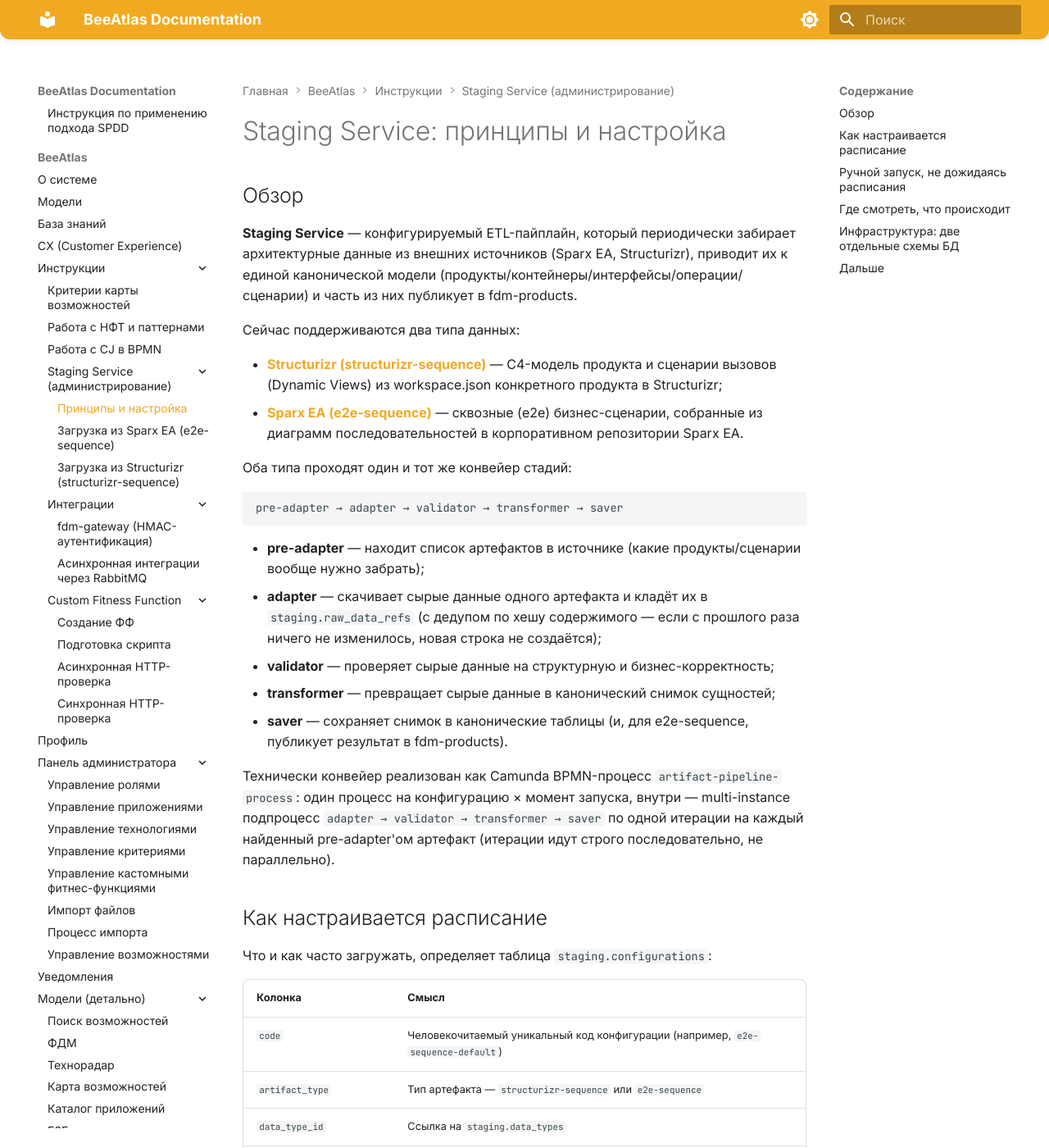
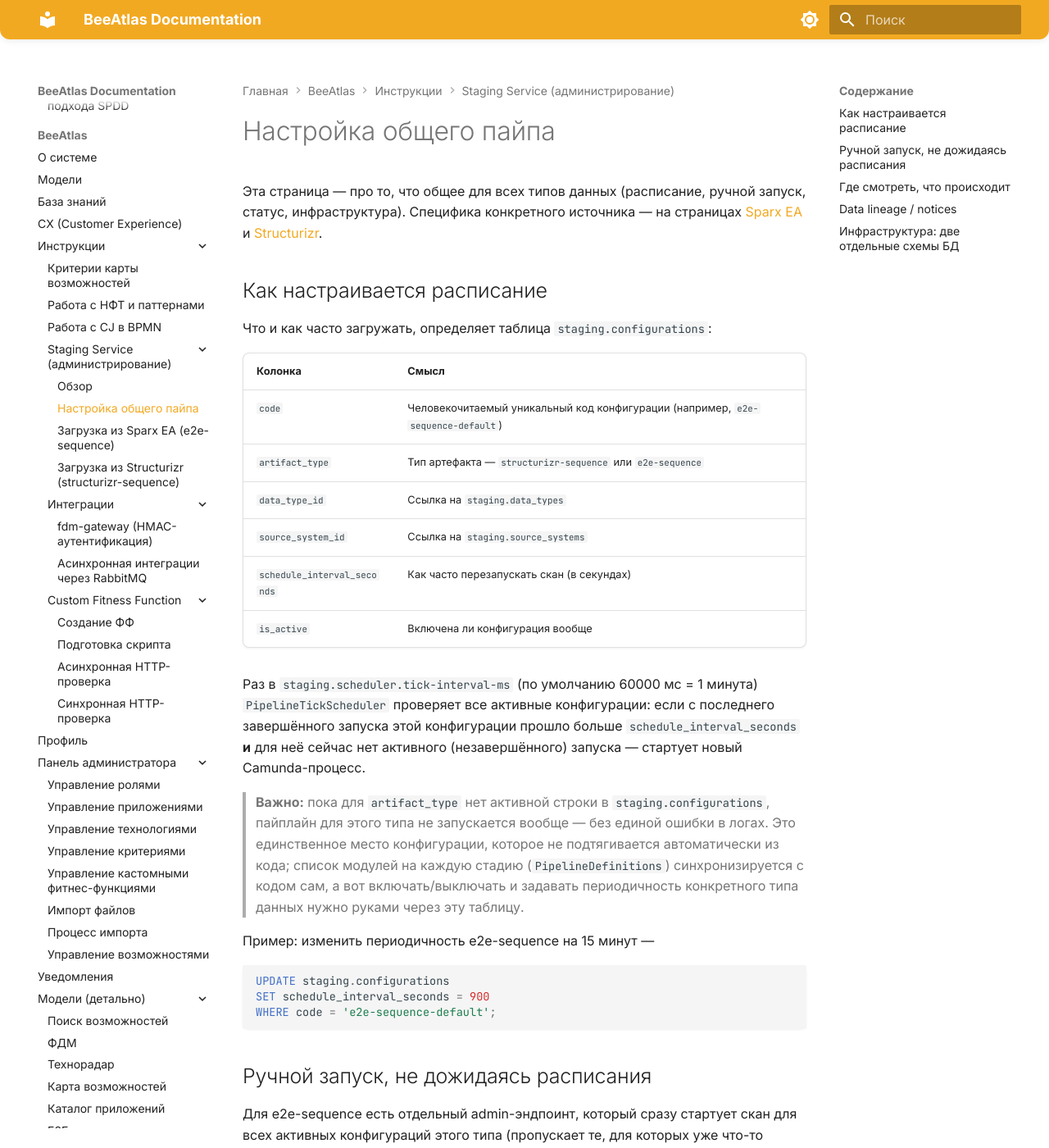
Before and after one commit to tech-beeline/beeatlas-doc, an MkDocs documentation site: the page built from docs/beeatlas-docs/instruction/staging/configuration.md, in a window 1280 px wide and 1400 px high. Shown: the whole window at 82% size. Built offline with MkDocs 1.6.1 and Material for MkDocs 9.7.7, drawn with Linux system fonts in a browser that asks for light colours; some of the changed text lies outside the part shown.

Commit message:
Split Staging Service overview into README.md + configuration.md
README.md: what it is, the two source types, pipeline stage overview.
configuration.md: everything specific to configuring the shared pipeline (scheduling, manual triggers, where to look, notice triage, the two-schema infra note) — split out so it can be linked/updated independently of the general description.

(cherry picked from commit 9daf885eb3f715302cc9d67516b9d2b58f025973)

````diff
--- a/docs/beeatlas-docs/instruction/staging/overview.md
+++ b/docs/beeatlas-docs/instruction/staging/configuration.md
@@ -1,27 +1,6 @@
-# Staging Service: принципы и настройка
+# Настройка общего пайпа
 
-## Обзор
-
-**Staging Service** — конфигурируемый ETL-пайплайн, который периодически забирает архитектурные данные из внешних источников (Sparx EA, Structurizr), приводит их к единой канонической модели (продукты/контейнеры/интерфейсы/операции/сценарии) и часть из них публикует в fdm-products.
-
-Сейчас поддерживаются два типа данных:
-
-- **[Structurizr (structurizr-sequence)](structurizr.md)** — C4-модель продукта и сценарии вызовов (Dynamic Views) из workspace.json конкретного продукта в Structurizr;
-- **[Sparx EA (e2e-sequence)](sparx.md)** — сквозные (e2e) бизнес-сценарии, собранные из диаграмм последовательностей в корпоративном репозитории Sparx EA.
-
-Оба типа проходят один и тот же конвейер стадий:
-
-```
-pre-adapter → adapter → validator → transformer → saver
-```
-
-- **pre-adapter** — находит список артефактов в источнике (какие продукты/сценарии вообще нужно забрать);
-- **adapter** — скачивает сырые данные одного артефакта и кладёт их в `staging.raw_data_refs` (с дедупом по хешу содержимого — если с прошлого раза ничего не изменилось, новая строка не создаётся);
-- **validator** — проверяет сырые данные на структурную и бизнес-корректность;
-- **transformer** — превращает сырые данные в канонический снимок сущностей;
-- **saver** — сохраняет снимок в канонические таблицы (и, для e2e-sequence, публикует результат в fdm-products).
-
-Технически конвейер реализован как Camunda BPMN-процесс `artifact-pipeline-process`: один процесс на конфигурацию × момент запуска, внутри — multi-instance подпроцесс `adapter → validator → transformer → saver` по одной итерации на каждый найденный pre-adapter'ом артефакт (итерации идут строго последовательно, не параллельно).
+Эта страница — про то, что общее для всех типов данных (расписание, ручной запуск, статус, инфраструктура). Специфика конкретного источника — на страницах [Sparx EA](sparx.md) и [Structurizr](structurizr.md).
 
 ## Как настраивается расписание
 
@@ -77,6 +56,8 @@ POST /admin/external-tasks/{taskId}/retry?retries=3
 | Что произошло на каждой стадии конкретного запуска | `staging.pipeline_stage_logs` (`input_data`/`output_data`) |
 | Визуально, через UI Camunda | Camunda Cockpit — путь `/camunda` на инстансе staging-service, логин задаётся `camunda.bpm.admin-user` (по умолчанию на локальном стенде `beeatlas`/`beeatlas`) |
 
+## Data lineage / notices
+
 Каждая заметная деталь, которую пайплайн заметил на стадии validate/transform/save (предупреждение валидации, "почему эта версия сущности создана заново / сматчена с существующей" и т.п.), сохраняется как **notice** в `staging.artifact_notices`, с привязкой к справочнику различимых кодов `staging.notice_types`. Новый код сначала попадает туда в состоянии `pending` — администратор может подтвердить его как ожидаемый или пометить как шумный:
 
 ```
@@ -95,8 +76,3 @@ Staging Service использует **две независимые схемы*
 - `staging_camunda` (имя задаётся `STAGING_CAMUNDA_SCHEMA`, по умолчанию `staging_camunda`) — собственные служебные таблицы движка Camunda (`ACT_*`). Схема создаётся приложением автоматически при старте (`CREATE SCHEMA IF NOT EXISTS`), таблицы внутри неё разворачивает сам Camunda (`camunda.bpm.database.schema-update: true`).
 
 > **Важно для окружений, где Postgres шарится с другими сервисами:** датасорс Camunda сознательно ограничивает `search_path` только этой схемой, без fallback на `public`. Если этого не сделать и по какой-то причине `staging_camunda` окажется пустой/недоступной, Camunda молча найдёт таблицы движка где-то ещё в `search_path` и начнёт работать там — вплоть до смешивания с данными совершенно другого приложения. Trust the schema isolation, don't remove it.
-
-## Дальше
-
-- [Загрузка из Sparx EA (e2e-sequence)](sparx.md)
-- [Загрузка из Structurizr (structurizr-sequence)](structurizr.md)
--- a/mkdocs.yml
+++ b/mkdocs.yml
@@ -98,7 +98,8 @@ nav:
         - Работа с НФТ и паттернами: beeatlas-docs/instruction/nft_pattern.md
         - Работа с CJ в BPMN: beeatlas-docs/instruction/cj_bpmn.md
         - Staging Service (администрирование):
-            - Принципы и настройка: beeatlas-docs/instruction/staging/overview.md
+            - Обзор: beeatlas-docs/instruction/staging/README.md
+            - Настройка общего пайпа: beeatlas-docs/instruction/staging/configuration.md
             - Загрузка из Sparx EA (e2e-sequence): beeatlas-docs/instruction/staging/sparx.md
             - Загрузка из Structurizr (structurizr-sequence): beeatlas-docs/instruction/staging/structurizr.md
         - Интеграции:
````
Also changed, not shown: docs/beeatlas-docs/instruction/staging/README.md (added, +32 -0 lines), docs/beeatlas-docs/instruction/staging/sparx.md (+1 -1 lines), docs/beeatlas-docs/instruction/staging/structurizr.md (+1 -1 lines).
